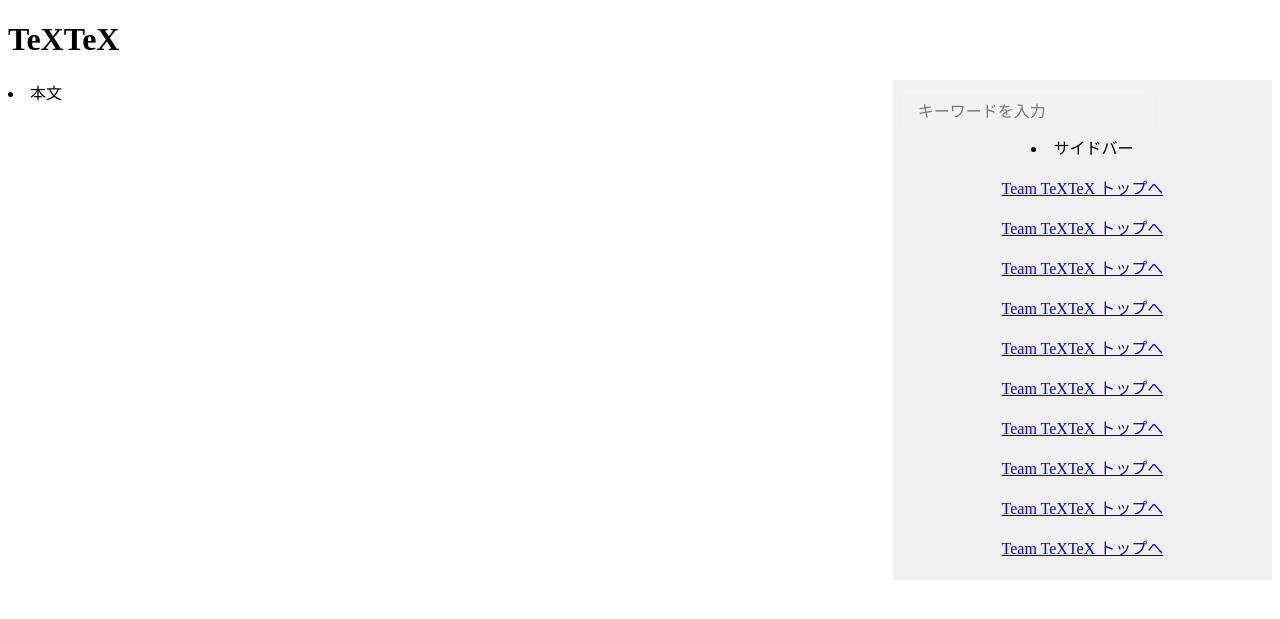
After one commit to mikawa-pbl/pbl-app-2025, a Django app: page /team_TeXTeX/main/ in a window 1280 px wide. The commit adds this page. Shown: the top 619 px of the page. Run offline with Django 4.2, Linux system fonts and the light colour scheme.

Commit message:
11/10講義分

```diff
--- a/team_TeXTeX/models.py
+++ b/team_TeXTeX/models.py
@@ -6,3 +6,9 @@ class Member(models.Model):
 
     def __str__(self):
         return f"{self.last_name} {self.first_name}"
+
+class Main(models.Model):
+    pass
+
+class Temp(models.Model):
+    pass
--- a/team_TeXTeX/urls.py
+++ b/team_TeXTeX/urls.py
@@ -5,4 +5,6 @@ app_name = "team_TeXTeX"
 urlpatterns = [
     path('', views.index, name='index'),
     path('members/', views.members, name='members'),
+    path('main/', views.main, name='main'),
+    path('temp/', views.temp, name='temp'),
 ]
--- a/team_TeXTeX/views.py
+++ b/team_TeXTeX/views.py
@@ -1,5 +1,5 @@
 from django.shortcuts import render
-from .models import Member
+from .models import Member, Main, Temp
 
 def index(request):
     return render(request, 'teams/team_TeXTeX/index.html')
@@ -7,3 +7,11 @@ def index(request):
 def members(request):
     qs = Member.objects.using('team_TeXTeX').all()  # ← team_terrace DBを明示
     return render(request, 'teams/team_TeXTeX/members.html', {'members': qs})
+
+def main(request):
+    qs = Main.objects.using('team_TeXTeX').all()  # ← team_terrace DBを明示
+    return render(request, 'teams/team_TeXTeX/main.html', {'main': qs})
+
+def temp(request):
+    qs = Temp.objects.using('team_TeXTeX').all()  # ← team_terrace DBを明示
+    return render(request, 'teams/team_TeXTeX/temp.html', {'temp': qs})
--- a/templates/teams/team_TeXTeX/index.html
+++ b/templates/teams/team_TeXTeX/index.html
@@ -6,5 +6,7 @@
 <body>
 <h1>Team TeXTeX</h1>
 <p><a href="/team_TeXTeX/members/">メンバー一覧</a></p>
+<p><a href="/team_TeXTeX/main/">TeXTeX</a></p>
+<p><a href="/team_TeXTeX/temp/">仮</a></p>
 </body>
 </html>
--- /dev/null
+++ b/templates/teams/team_TeXTeX/main.html
@@ -0,0 +1,104 @@
+<!DOCTYPE html><html lang="ja">
+<head>
+  <meta charset="UTF-8"><title>Team TeXTeX Main</title>
+  <style>
+    .main{
+      width: 70%;
+      height: 100%;
+    }
+    .sidebar{
+    width: 30%;
+    height: 500px;
+    padding: 10px;
+    box-sizing: border-box;
+    background-color: #f0f0f0;
+    text-align: center;
+    overflow-x: hidden;
+    overflow-y: scroll;
+    white-space: nowrap;
+  }
+  .search-form-5 {
+    display: flex;
+    justify-content: space-between;
+    align-items: center;
+    width: 250px; /* 任意の幅に調整してください */
+    overflow: hidden;
+    border-radius: 3px;
+    background-color: #f2f2f2;
+  }
+  .search-form-5 input {
+    height: 45px;
+    padding: 5px 15px;
+    border: none;
+    box-sizing: border-box;
+    background-color: #f2f2f2;
+    font-size: 1em;
+    outline: none;
+  }
+  .search-form-5 input::placeholder {
+    color: #777777;
+  }
+  .search-form-5 button {
+    display: flex;
+    justify-content: center;
+    align-items: center;
+    width: 50px;
+    height: 45px;
+    border: none;
+    background-color: transparent;
+    cursor: pointer;
+    width: 20px;
+    height: 20px;
+    background-repeat: no-repeat;
+    content: '';
+  }
+  article{
+    display: flex;
+  }
+  </style>
+</head>
+<body>
+  <h1>TeXTeX</h1>
+  <article>
+  <div class="main">
+    <li> 本文 </li>
+  </div>
+  <div class="sidebar">
+    <search>
+    <form action="#" class="search-form-5">
+      <label><input type="text" placeholder="キーワードを入力"></label>
+      <button type="submit" aria-label="検索"></button>
+      </form>
+    </search>
+    <li> サイドバー </li>
+    <p><a href="/team_TeXTeX/">Team TeXTeX トップへ</a></p>
+    <p><a href="/team_TeXTeX/">Team TeXTeX トップへ</a></p>
+    <p><a href="/team_TeXTeX/">Team TeXTeX トップへ</a></p>
+    <p><a href="/team_TeXTeX/">Team TeXTeX トップへ</a></p>
+    <p><a href="/team_TeXTeX/">Team TeXTeX トップへ</a></p>
+    <p><a href="/team_TeXTeX/">Team TeXTeX トップへ</a></p>
+    <p><a href="/team_TeXTeX/">Team TeXTeX トップへ</a></p>
+    <p><a href="/team_TeXTeX/">Team TeXTeX トップへ</a></p>
+    <p><a href="/team_TeXTeX/">Team TeXTeX トップへ</a></p>
+    <p><a href="/team_TeXTeX/">Team TeXTeX トップへ</a></p>
+    <p><a href="/team_TeXTeX/">Team TeXTeX トップへ</a></p>
+    <p><a href="/team_TeXTeX/">Team TeXTeX トップへ</a></p>
+    <p><a href="/team_TeXTeX/">Team TeXTeX トップへ</a></p>
+    <p><a href="/team_TeXTeX/">Team TeXTeX トップへ</a></p>
+    <p><a href="/team_TeXTeX/">Team TeXTeX トップへ</a></p>
+    <p><a href="/team_TeXTeX/">Team TeXTeX トップへ</a></p>
+    <p><a href="/team_TeXTeX/">Team TeXTeX トップへ</a></p>
+    <p><a href="/team_TeXTeX/">Team TeXTeX トップへ</a></p>
+    <p><a href="/team_TeXTeX/">Team TeXTeX トップへ</a></p>
+    <p><a href="/team_TeXTeX/">Team TeXTeX トップへ</a></p>
+    <p><a href="/team_TeXTeX/">Team TeXTeX トップへ</a></p>
+    <p><a href="/team_TeXTeX/">Team TeXTeX トップへ</a></p>
+    <p><a href="/team_TeXTeX/">Team TeXTeX トップへ</a></p>
+    <p><a href="/team_TeXTeX/">Team TeXTeX トップへ</a></p>
+    <p><a href="/team_TeXTeX/">Team TeXTeX トップへ</a></p>
+    <p><a href="/team_TeXTeX/">Team TeXTeX トップへ</a></p>
+    <p><a href="/team_TeXTeX/">Team TeXTeX トップへ</a></p>
+    <p><a href="/team_TeXTeX/">Team TeXTeX トップへ</a></p>
+  </div>
+  </article>
+</body></html>
```
Also changed, not shown: templates/teams/team_TeXTeX/temp.html (added, +11 -0 lines).
